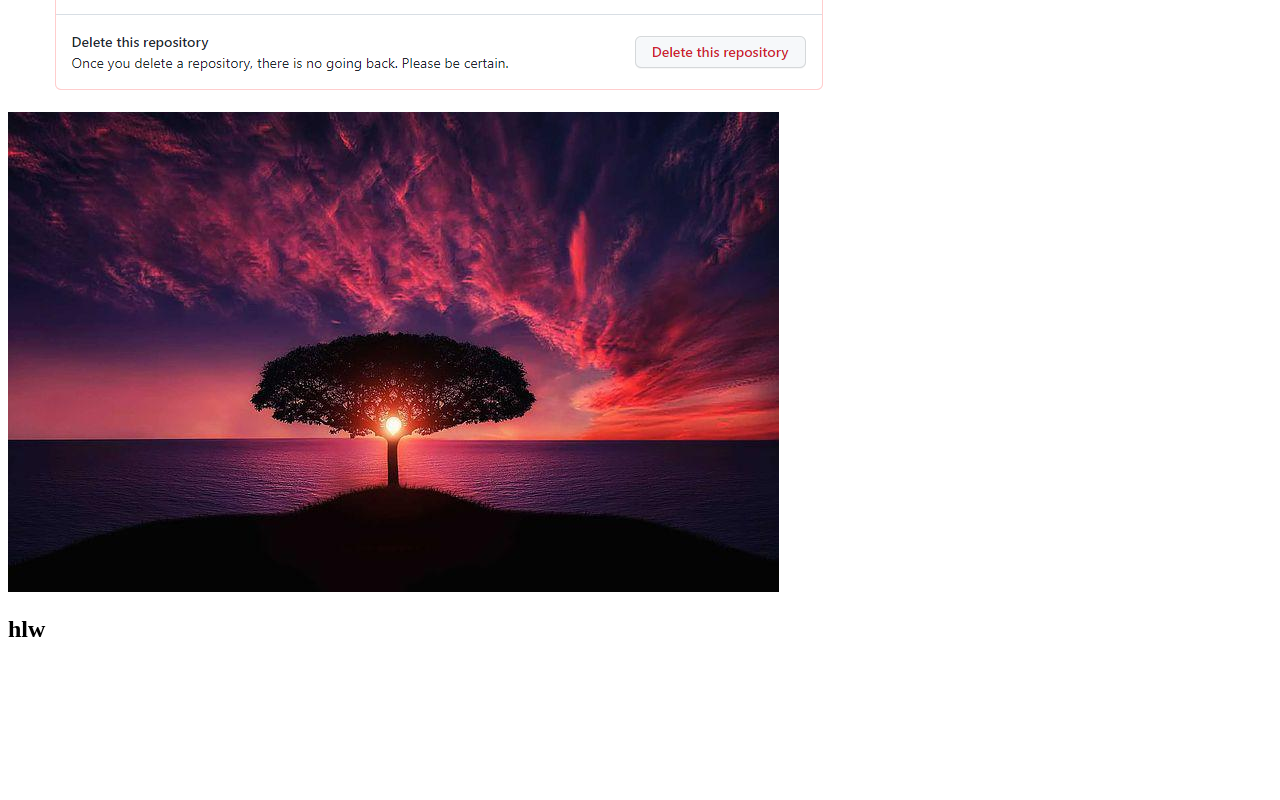
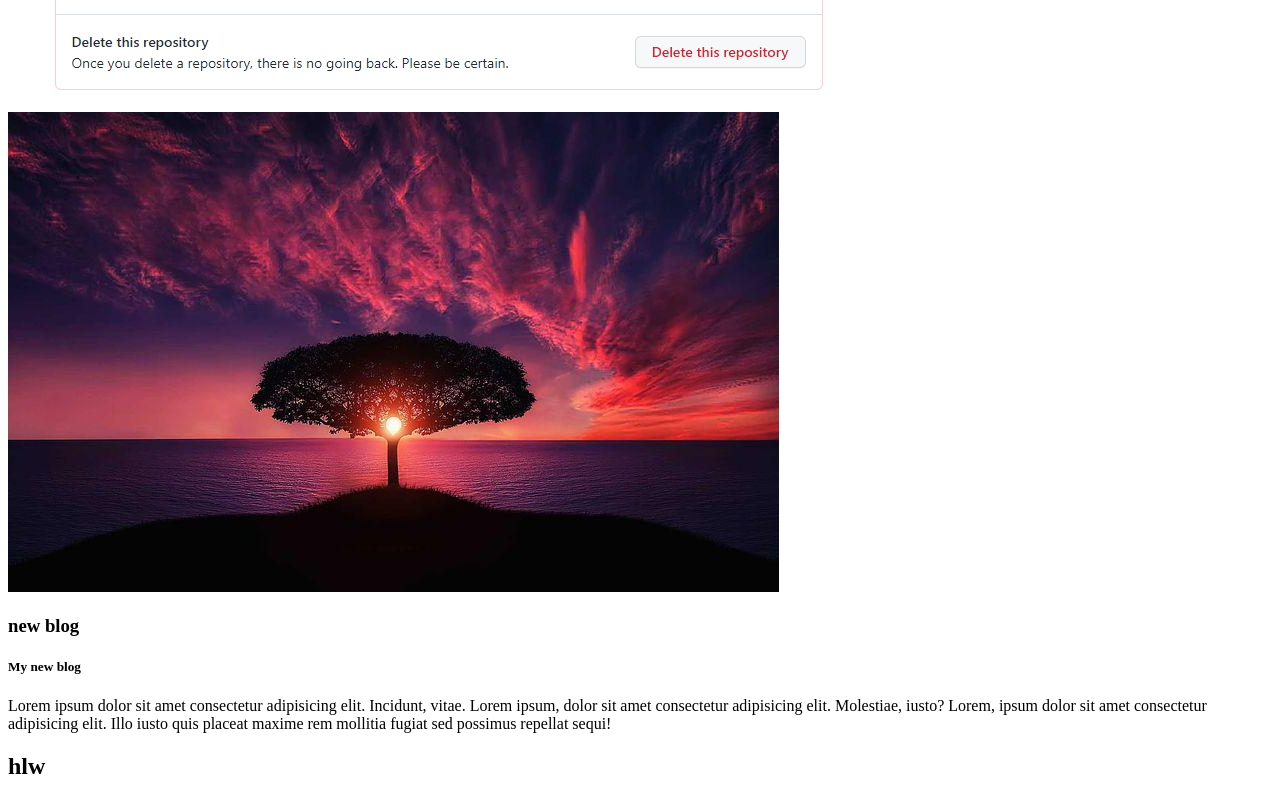
Before and after one commit to sm-nazmus-sakib/second-repo, a plain HTML site: page index.html in a window 1280 px wide. Shown: the part 2211-3011 px from the top of the page. Before the commit the page ends 2874 px from the top, so only its background shows below. Drawn offline with Linux system fonts and the light colour scheme.

Commit message:
add-blog

```diff
--- a/index.html
+++ b/index.html
@@ -13,6 +13,11 @@
     <img src="images/web.jpg" alt="">
     <img src="images/cap.PNG" alt="">
     <img src="images/tree.jpg" alt="">
+    <div>
+        <h3> new blog </h3>
+        <h5> My new blog </h5>
+        <p>Lorem ipsum dolor sit amet consectetur adipisicing elit. Incidunt, vitae. Lorem ipsum, dolor sit amet consectetur adipisicing elit. Molestiae, iusto? Lorem, ipsum dolor sit amet consectetur adipisicing elit. Illo iusto quis placeat maxime rem mollitia fugiat sed possimus repellat sequi!</p>
+    </div>
     <h2> hlw </h2>
 
 
```
